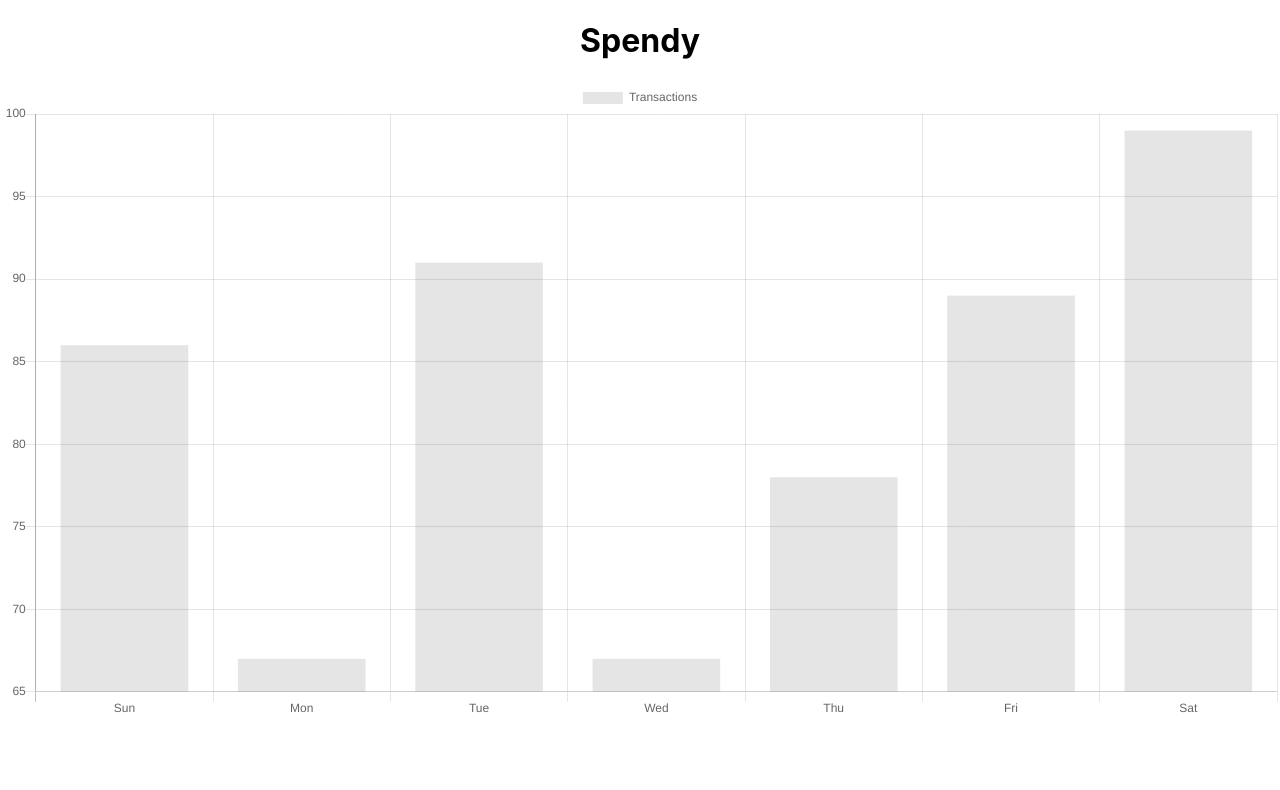
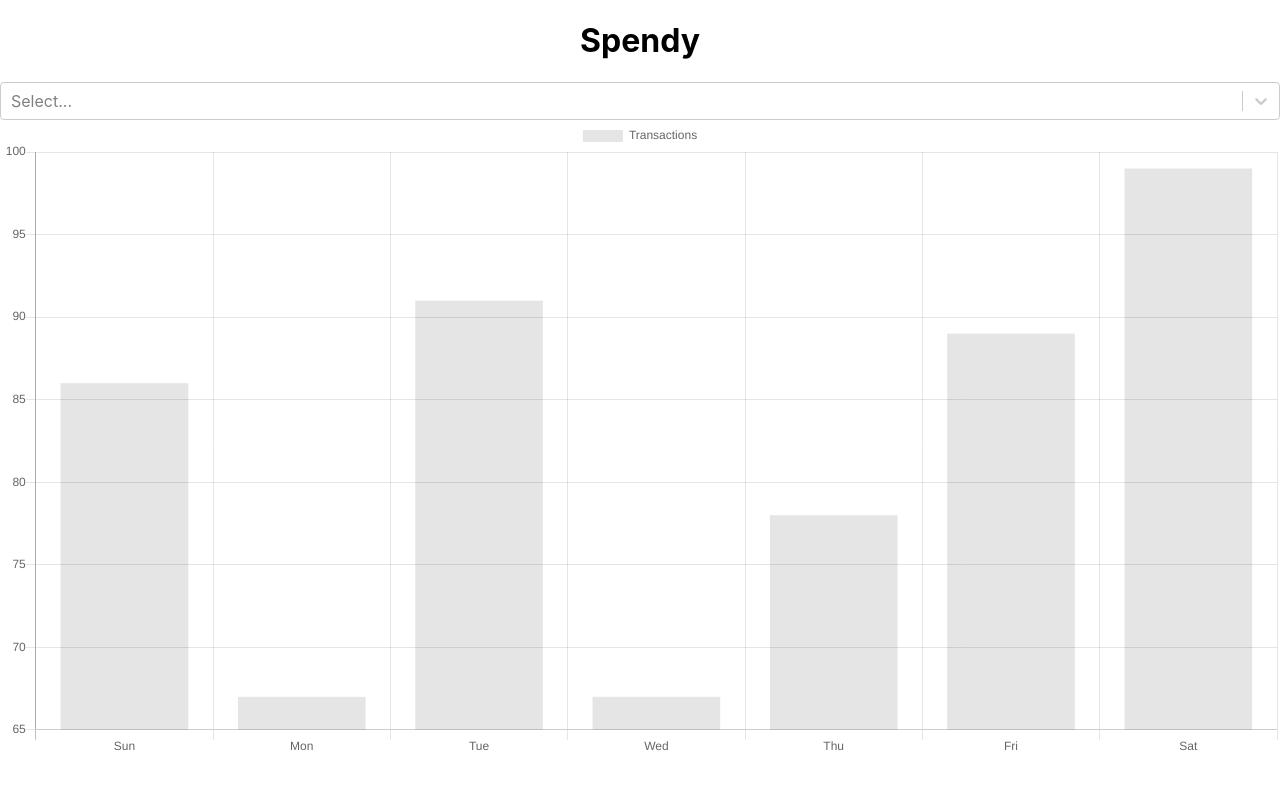
Before and after one commit to kingdivine/spendy, a React (Create React App) app: page / in a window 1280 px wide. Shown: the top 790 px of the page. Built offline with nearby package versions, Linux system fonts and the light colour scheme.

Commit message:
Add dropdown

```diff
--- a/package.json
+++ b/package.json
@@ -7,7 +7,8 @@
     "chart.js": "^2.9.3",
     "react": "^16.12.0",
     "react-dom": "^16.12.0",
-    "react-scripts": "3.3.0"
+    "react-scripts": "3.3.0",
+    "react-select": "^3.0.8"
   },
   "scripts": {
     "start": "react-scripts start",
--- a/src/App.js
+++ b/src/App.js
@@ -1,12 +1,25 @@
 import React from "react";
 import "./App.css";
 import BarGraph from "././components/BarGraph";
+import Select from "react-select";
 
 const App = () => {
+  const options = [
+    { value: "map", label: "Where in the world do I spend?" },
+    { value: "days", label: "On What days do I spend the most?" },
+    { value: "stores", label: "Who is taking my money?" },
+    { value: "average", label: "How much am I actually spending?" }
+  ];
+
   return (
     <div className="App">
       <h1>Spendy</h1>
-      <BarGraph />
+      <div>
+        <Select options={options} />
+      </div>
+      <div>
+        <BarGraph />
+      </div>
     </div>
   );
 };
```
Also changed, not shown: 1 other file (tests, documents, lock files or other folders).
